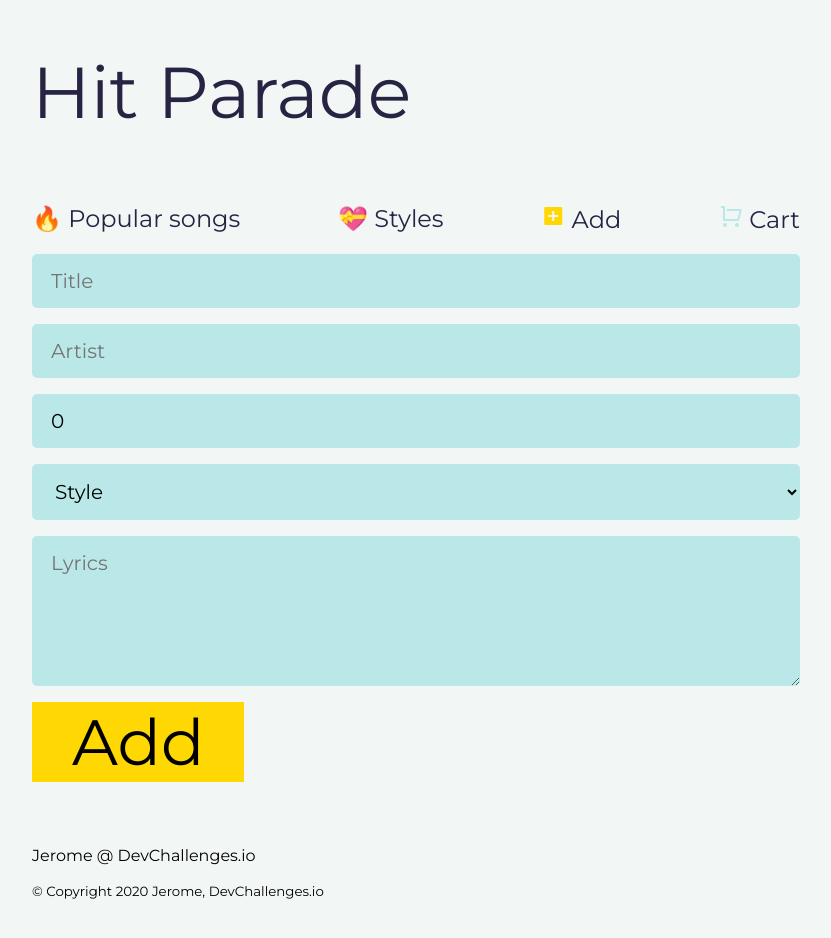
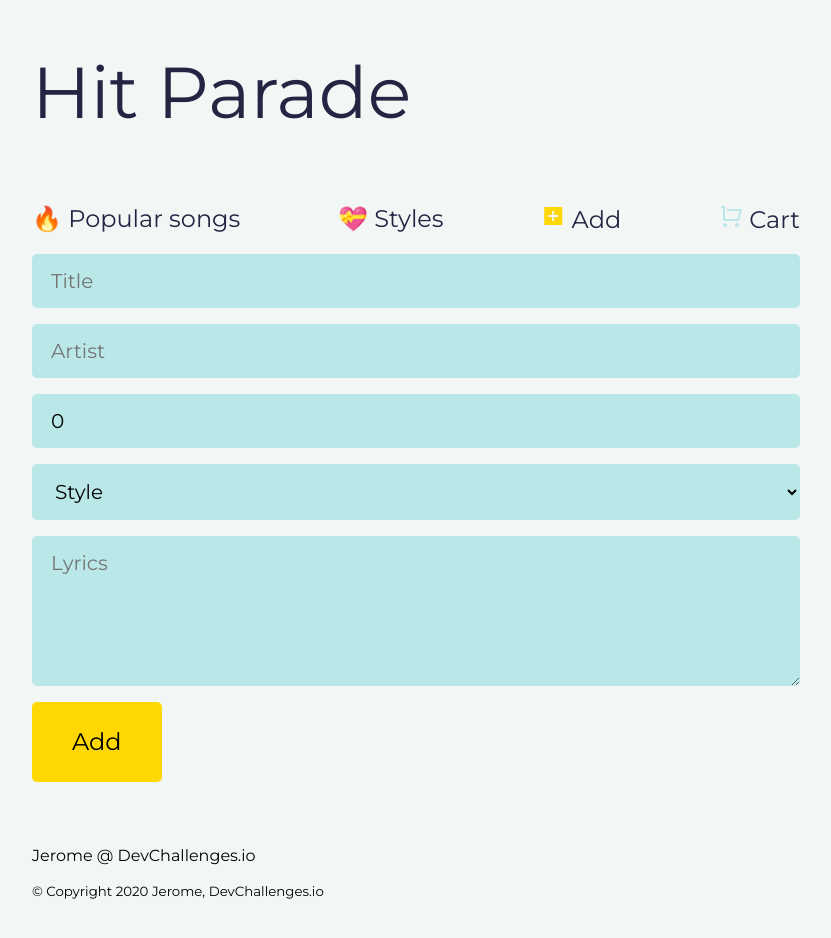
Before and after one commit to Fodilahy-mena/hit-parade-react, a React app: page /add in a window 1280 px wide. Shown: the top 938 px of the page, without its empty margins (224-1055 px from the left). Built offline with nearby package versions, Linux system fonts and the light colour scheme.

Commit message:
use styled components

```diff
--- a/package.json
+++ b/package.json
@@ -11,6 +11,7 @@
   "dependencies": {
     "react": "^17.0.1",
     "react-dom": "^17.0.1",
-    "react-router-dom": "^5.2.0"
+    "react-router-dom": "^5.2.0",
+    "styled-components": "^5.2.1"
   }
 }
--- a/pages/Add.js
+++ b/pages/Add.js
@@ -1,4 +1,27 @@
 import React, {useContext, useState} from 'react'
+import Styled from 'styled-components';
+
+const AddBtnStyle = Styled.button`
+    font-family: Montserrat;
+    font-style: normal;
+    font-weight: normal;
+    font-size: 24px;
+    line-height: 78px;
+    color: #000000;
+
+    border-radius: 5px;
+    cursor: pointer;
+    border: none;
+    height: fit-content;
+    padding-inline-start: 40px;
+    padding-inline-end: 40px;
+    max-width: fit-content;
+    min-width: fit-content;
+    height: fit-content;
+    background: #FFD803;
+    outline: none;
+
+`;
 import { Context } from '../Context';
 function Add() {
     const {allSongs, setAllSongs}= useContext(Context);
@@ -66,7 +89,7 @@ function Add() {
                     <option value="Others">Others</option>
                 </select>
                 <textarea className="input" type="text" name="lyrics" value={lyrics} onChange={(e) => setLyricsInput(e.target.value)} placeholder="Lyrics" required rows="5" cols="40"/>
-                <button className="add_btn" type="submit">Add</button>
+                <AddBtnStyle type="submit">Add</AddBtnStyle>
             </form>
         </div>
     )
--- a/pages/Cart.js
+++ b/pages/Cart.js
@@ -1,7 +1,37 @@
 import React, {useContext, useState} from 'react';
 import CartItem from '../components/CartItem';
 import { Context } from '../Context';
+import Styled from 'styled-components';
 
+const TotalCostsStyle = Styled.p`
+    font-family: Montserrat;
+    font-style: normal;
+    font-weight: normal;
+    font-size: 28px;
+    line-height: 59px;
+    margin: 0;
+    strong {
+        color: #BAE8E8;
+    }
+`;
+const BuyBtnStyle = Styled.button`
+    font-family: Montserrat;
+    font-style: normal;
+    font-weight: normal;
+    font-size: 24px;
+    line-height: 78px;
+    color: #000000;
+
+    border-radius: 5px;
+    cursor: pointer;
+    border: none;
+    height: fit-content;
+    padding-inline-start: 40px;
+    padding-inline-end: 40px;
+    background: #FFD803;
+    outline: none;
+
+`;
 
 const Cart = () => {
     const { cartItems, boughtCart }= useContext(Context);
@@ -31,10 +61,10 @@ const Cart = () => {
 			{itemElements}
             <div className="costs">
                 {cartItems.length > 0 ?
-                <button className="buy_btn" onClick={handleBuy}>{buyBtnText}</button>
+                <BuyBtnStyle className="buy_btn" onClick={handleBuy}>{buyBtnText}</BuyBtnStyle>
                 :
-                <p>You have no items in your cart! ⚠</p>}
-                <p className="total-cost"><strong>Total:</strong> {`${totalCosts} Ar`}</p>
+                <TotalCostsStyle>You have no items in your cart! ⚠</TotalCostsStyle>}
+                <TotalCostsStyle className="total-cost"><strong>Total:</strong> {`${totalCosts} Ar`}</TotalCostsStyle>
 
             </div>
 		</main>
--- a/style.css
+++ b/style.css
@@ -174,7 +174,7 @@ header h2:hover {
     color: #BAE8E8;
 }
 
-.buy_btn, .add_btn {
+ .add_btn {
     font-family: Montserrat;
     font-style: normal;
     font-weight: normal;
@@ -198,18 +198,8 @@ header h2:hover {
     display: flex;
     justify-content: space-between;
 }
-.costs > p {
-    font-family: Montserrat;
-    font-style: normal;
-    font-weight: normal;
-    font-size: 48px;
-    line-height: 59px;
-    margin: 0;
-    /* identical to box height */
-}
-.costs strong {
-    color: #BAE8E8;
-}
+
+
 
 .link__to-lyrics {
     text-decoration: none;
```
Also changed, not shown: 7 other files (tests, documents, lock files or other folders).
